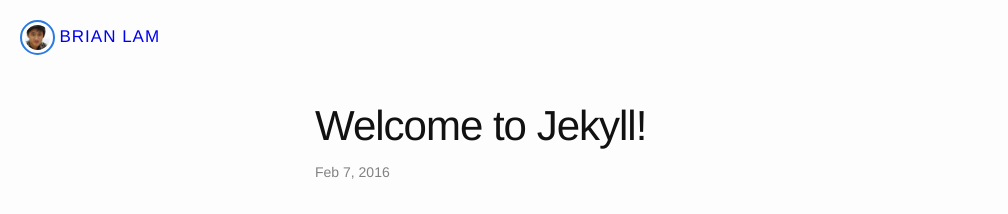
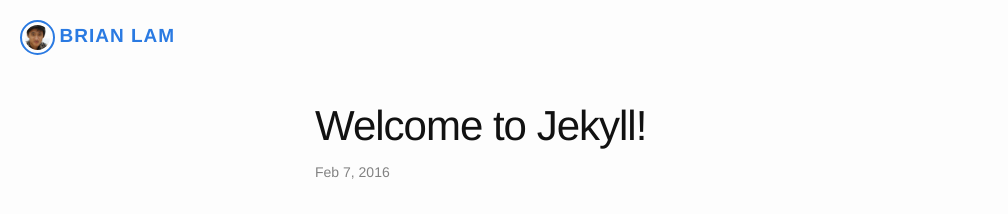
Before and after one commit to lambrian/lambrian.github.io, a Jekyll site: the page built from _posts/2016-02-07-welcome-to-jekyll.markdown, in a window 1280 px wide. Shown: the top 214 px of the page, without its empty margins (0-1008 px from the left). Built offline with Jekyll 4.4.1, drawn with Linux system fonts in a browser that asks for light colours.

Commit message:
changed banner layout

```diff
--- a/_sass/_layout.scss
+++ b/_sass/_layout.scss
@@ -67,10 +67,11 @@ a {
 }
 
 .banner-title {
-    font-size: 17px;
-    font-weight: 500;
+    font-size: 19px;
+    font-weight: 600;
     text-transform: uppercase;
     letter-spacing: 1px;
+    color: $brand-color;
 }
 
 /**
```
